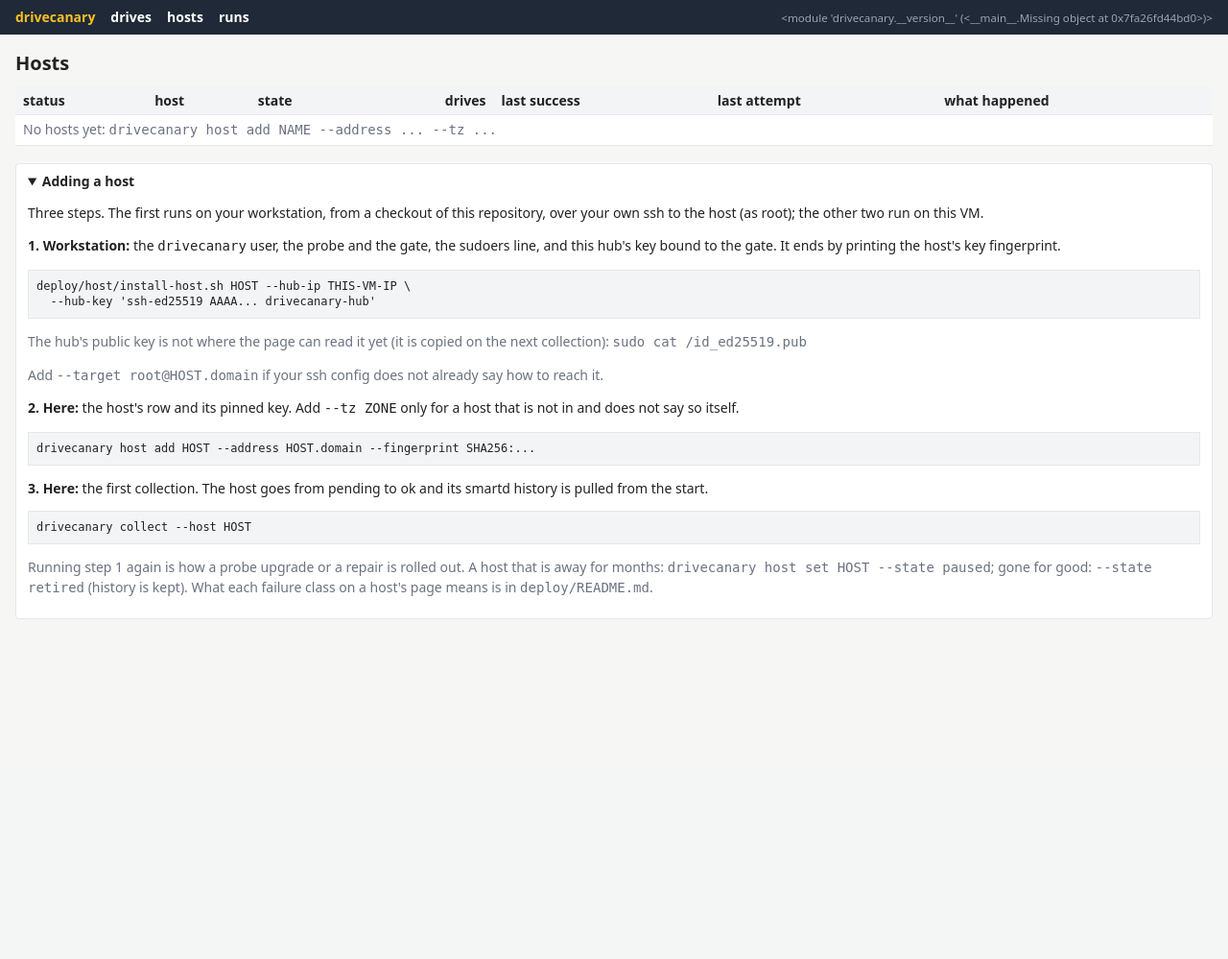
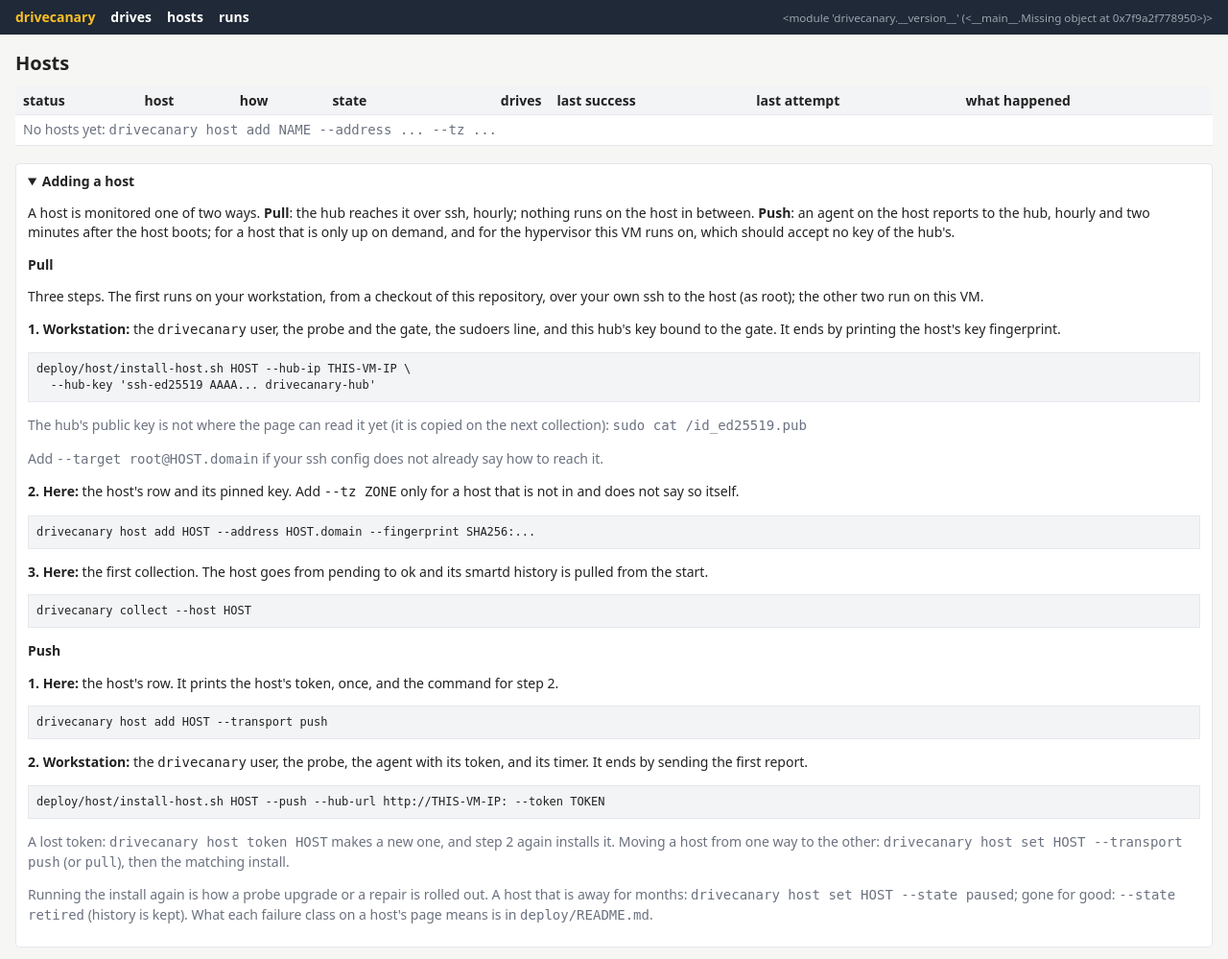
Before and after one commit to mattculler/drivecanary, a FastAPI app: page /hosts in a window 1280 px wide, after a click on "Adding a host". Shown: the whole page at 96% size. Before the commit the page ends 645 px from the top, so only its background shows below. Run offline with FastAPI, Linux system fonts and the light colour scheme.

Commit message:
Pages: how each host is monitored, and the steps for a push host
The hosts table and a host's attempts say pull or push, and the add-a-host section has both sets of steps.

Co-Authored-By: Claude Fable 5.1 <noreply@anthropic.com>

```diff
--- a/src/drivecanary/queries.py
+++ b/src/drivecanary/queries.py
@@ -161,7 +161,7 @@ def host_rows(session: Session, cfg: Config, now: datetime, drives: list[DriveRo
         elif host.state in (HostState.UNREACHABLE.value, HostState.BROKEN.value):
             verdict = Verdict.ERROR
         elif age is not None and age > cfg.collect.stale_after_hours:
-            verdict = Verdict.STALE
+            verdict = Verdict.STALE  # pull: the collector has stopped; push: the host has gone quiet
         else:
             verdict = Verdict.OK
         out.append(
--- a/src/drivecanary/web/templates/_hosts_table.html
+++ b/src/drivecanary/web/templates/_hosts_table.html
@@ -1,9 +1,10 @@
 <div class="tbl"><table>
-<tr><th>status</th><th>host</th><th>state</th><th class="num">drives</th><th>last success</th><th>last attempt</th><th class="wrap">what happened</th></tr>
+<tr><th>status</th><th>host</th><th>how</th><th>state</th><th class="num">drives</th><th>last success</th><th>last attempt</th><th class="wrap">what happened</th></tr>
 {% for h in ov.hosts %}{% set a = h.last_attempt %}
 <tr class="r-{{ 'fail' if h.verdict.value == 'error' else h.verdict.value }}">
   <td>{% with v=h.verdict %}{% include "_badge.html" %}{% endwith %}</td>
   <td><a href="/host/{{ h.host.id }}">{{ h.host.name }}</a> <span class="muted">{{ h.host.address }}</span></td>
+  <td><span class="kind">{{ h.host.transport }}</span></td>
   <td>{{ h.host.state }}</td>
   <td class="num">{{ h.drives }}</td>
   <td class="muted" title="{{ h.host.last_success_at|dt }}">{{ h.host.last_success_at|ago(now) }}</td>
@@ -11,6 +12,6 @@
   <td class="why">{% if a and not a.ok %}<b>{{ a.failure_class }}</b>: {{ a.reason }}{% elif a %}ok: {{ a.drives_seen }} drive readings{% if h.host.last_attempt_reason %}; {{ h.host.last_attempt_reason.replace('\n', '; ') }}{% endif %}{% endif %}</td>
 </tr>
 {% else %}
-<tr><td colspan="7" class="muted">No hosts yet: <code>drivecanary host add NAME --address ... --tz ...</code></td></tr>
+<tr><td colspan="8" class="muted">No hosts yet: <code>drivecanary host add NAME --address ... --tz ...</code></td></tr>
 {% endfor %}
 </table></div>
--- a/src/drivecanary/web/templates/base.html
+++ b/src/drivecanary/web/templates/base.html
@@ -40,6 +40,7 @@
   .windows a, .windows b { margin-right: 10px; } .windows b { color: #222; font-weight: 700; }
   details.howto { margin-top: 18px; background: #fff; border: 1px solid #e5e7eb; border-radius: 4px; padding: 8px 12px; }
   details.howto summary { cursor: pointer; font-weight: 600; }
+  details.howto h3 { font-size: 14px; margin: 14px 0 4px; }
   details.howto pre { background: #f3f4f6; white-space: pre-wrap; word-break: break-all; }
   pre { background: #fff; border: 1px solid #e5e7eb; padding: 8px; overflow-x: auto; font-size: 12px; }
   .kind { display: inline-block; font-size: 11px; padding: 0 5px; border: 1px solid #cbd5e1; border-radius: 3px; color: #475569; background: #f8fafc; margin-right: 4px; text-transform: uppercase; }
--- a/src/drivecanary/web/templates/hosts.html
+++ b/src/drivecanary/web/templates/hosts.html
@@ -6,6 +6,10 @@
 
 <details class="howto">
 <summary>Adding a host</summary>
+<p>A host is monitored one of two ways. <b>Pull</b>: the hub reaches it over ssh, hourly; nothing runs on the host in
+between. <b>Push</b>: an agent on the host reports to the hub, hourly and two minutes after the host boots; for a host
+that is only up on demand, and for the hypervisor this VM runs on, which should accept no key of the hub's.</p>
+<h3>Pull</h3>
 <p>Three steps. The first runs on your workstation, from a checkout of this repository, over your own ssh to the
 host (as root); the other two run on this VM.</p>
 <p><b>1. Workstation:</b> the <code>drivecanary</code> user, the probe and the gate, the sudoers line, and this hub's key
@@ -20,7 +24,17 @@ bound to the gate. It ends by printing the host's key fingerprint.</p>
 <pre>drivecanary host add HOST --address HOST.domain --fingerprint SHA256:...</pre>
 <p><b>3. Here:</b> the first collection. The host goes from pending to ok and its smartd history is pulled from the start.</p>
 <pre>drivecanary collect --host HOST</pre>
-<p class="muted">Running step 1 again is how a probe upgrade or a repair is rolled out. A host that is away for months:
+<h3>Push</h3>
+<p><b>1. Here:</b> the host's row. It prints the host's token, once, and the command for step 2.</p>
+<pre>drivecanary host add HOST --transport push</pre>
+<p><b>2. Workstation:</b> the <code>drivecanary</code> user, the probe, the agent with its token, and its timer. It ends
+by sending the first report.</p>
+<pre>deploy/host/install-host.sh HOST --push --hub-url http://{{ hub_ip or 'THIS-VM-IP' }}:{{ cfg.ingest.port }} --token TOKEN</pre>
+<p class="muted">A lost token: <code>drivecanary host token HOST</code> makes a new one, and step 2 again installs it.
+Moving a host from one way to the other: <code>drivecanary host set HOST --transport push</code> (or <code>pull</code>),
+then the matching install.</p>
+
+<p class="muted">Running the install again is how a probe upgrade or a repair is rolled out. A host that is away for months:
 <code>drivecanary host set HOST --state paused</code>; gone for good: <code>--state retired</code> (history is kept).
 What each failure class on a host's page means is in <code>deploy/README.md</code>.</p>
 </details>
```
Also changed, not shown: src/drivecanary/web/templates/host.html (+4 -3 lines), tests/test_web.py (+1 -0 lines).
